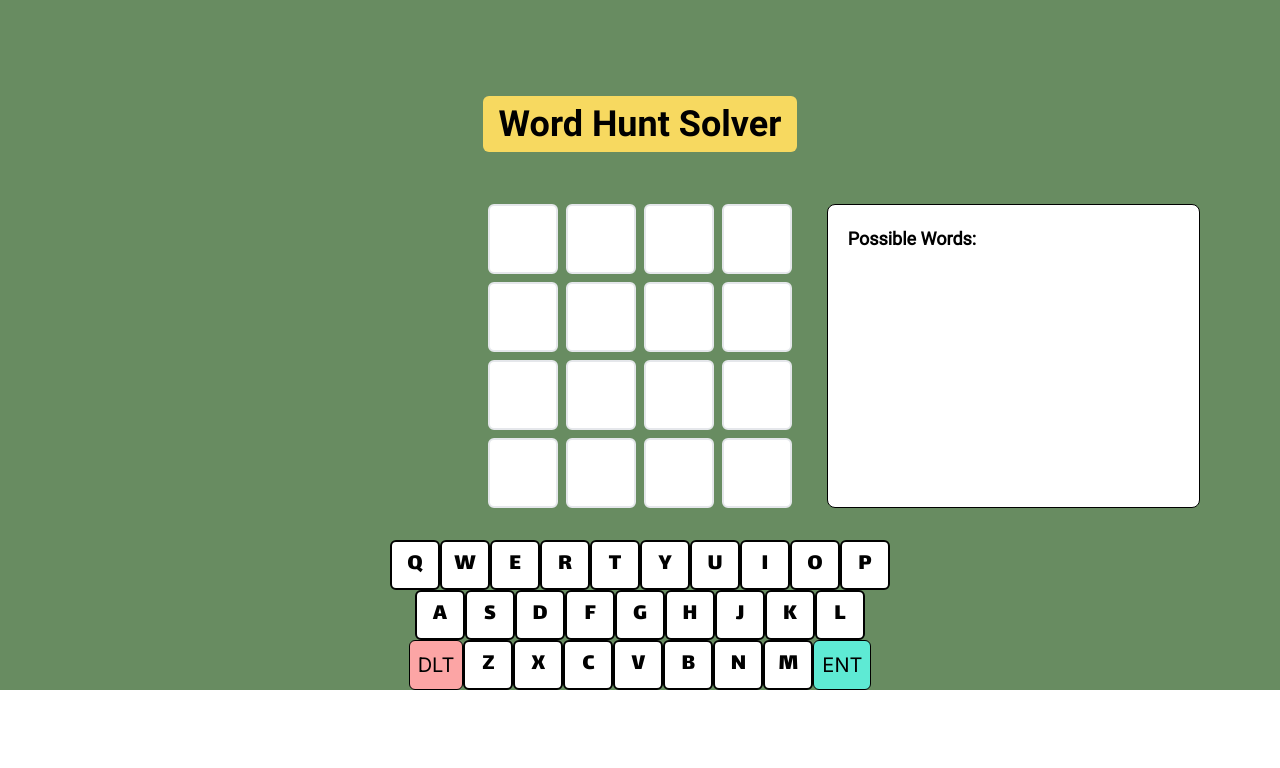
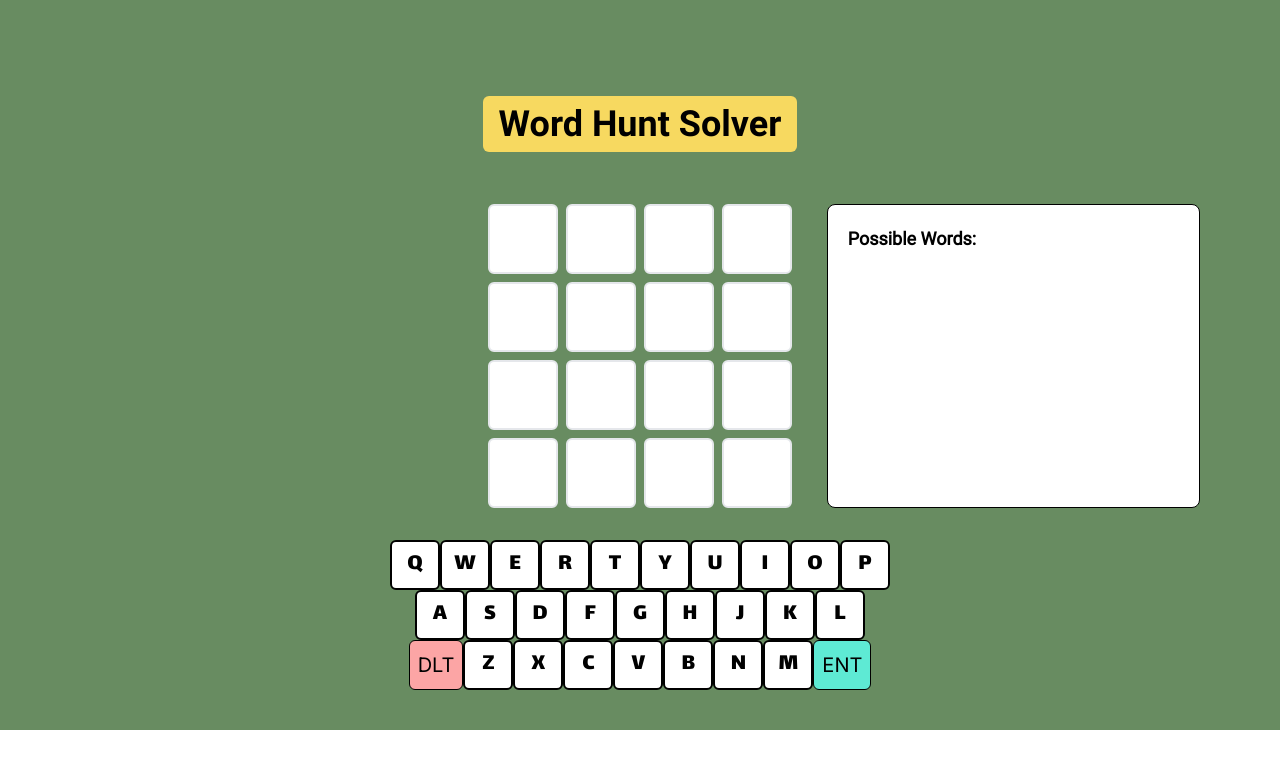
Before and after one commit to JosephPoncini/word-game-solver, a Next.js app: page /pages/WordHuntSolver in a window 1280 px wide. Shown: the top 768 px of the page. Built offline with nearby package versions, Linux system fonts and the light colour scheme.

Commit message:
padding bottom

```diff
--- a/src/app/pages/WordHuntSolver/page.tsx
+++ b/src/app/pages/WordHuntSolver/page.tsx
@@ -127,7 +127,7 @@ const WordHuntSolver = () => {
   }, [boardData]);
 
   return (
-    <div className=' w-screen relative overflow-auto bg-[#688c61] flex flex-col items-center pt-16 px-5 lg:px-20 space-y-8 mb-10'>
+    <div className=' w-screen relative overflow-auto bg-[#688c61] flex flex-col items-center pt-16 px-5 lg:px-20 space-y-8 pb-10'>
 
       <div className={modalOn ? `sm:hidden bg-[#00000080] absolute inset-0 px-10 flex items-center ` : `hidden`}>
         <div className=' bg-white w-full h-[70vh] rounded-lg p-5 flex-col items-center overflow-auto'>
```
